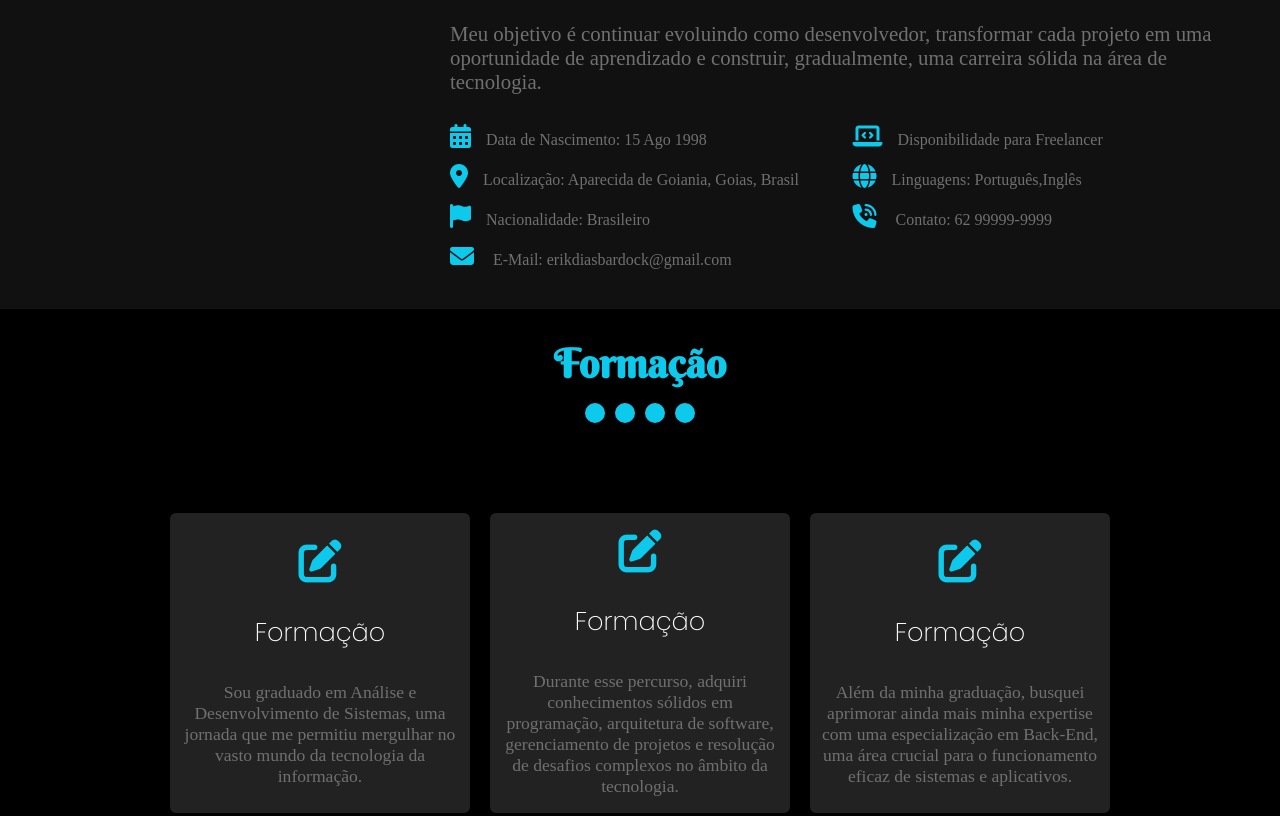
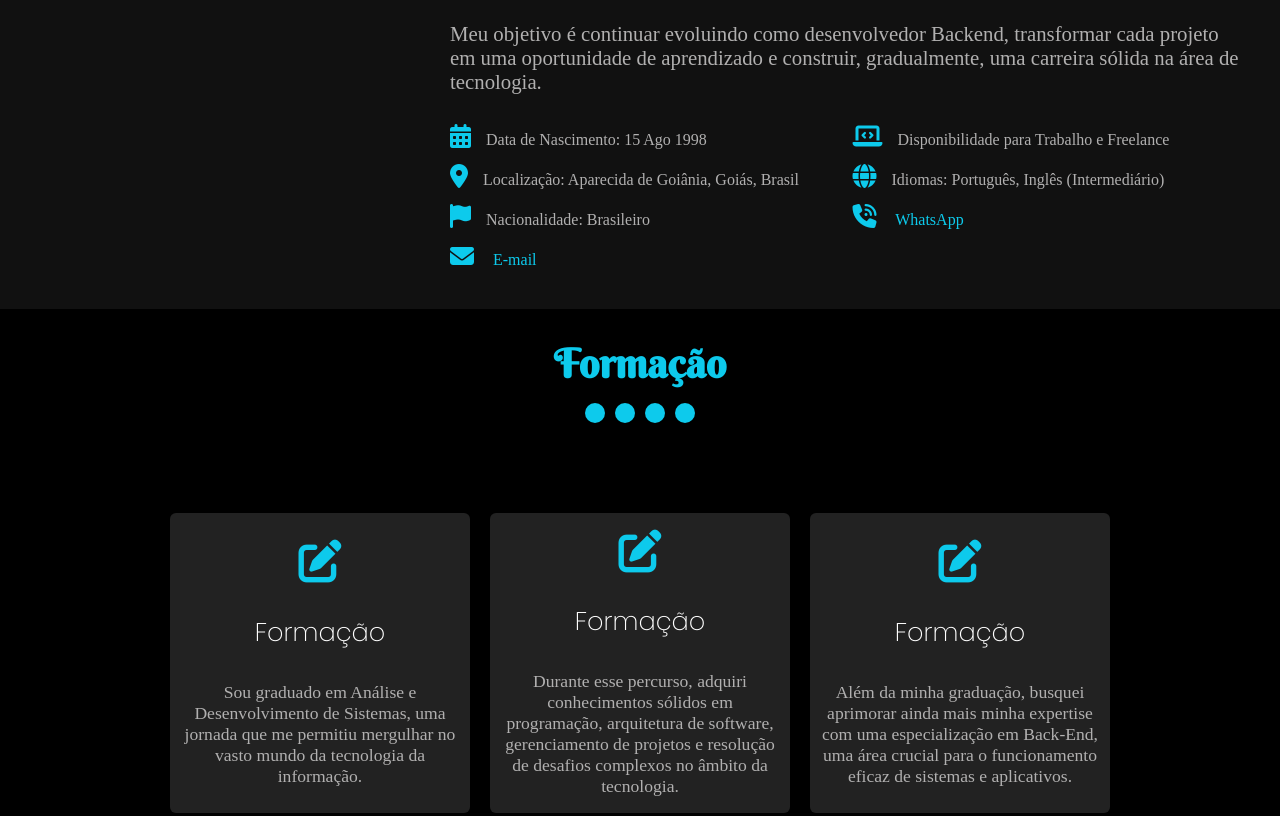
Before and after one commit to ErikDiasS/Trabalho-de-Portfolio, a plain HTML site: page index.html in a window 1280 px wide. Shown: the part 1789-2605 px from the top of the page. Drawn offline with Linux system fonts and the light colour scheme.

Commit message:
atualiza perfil e informações de contato

```diff
--- a/index.html
+++ b/index.html
@@ -94,19 +94,29 @@ RU: 414884-->
     <br>
     <br>
 
-    Meu objetivo é continuar evoluindo como desenvolvedor, transformar cada projeto em uma
+    Meu objetivo é continuar evoluindo como desenvolvedor Backend, transformar cada projeto em uma
     oportunidade de aprendizado e construir, gradualmente, uma carreira sólida na área de
     tecnologia.
 </p>
 </div>
 <div class="sobre_info">
     <p><i class="fa-solid fa-calendar-days"></i>Data de Nascimento: 15 Ago 1998</p>
-             <p><i class="fa-sharp fa-solid fa-laptop-code"></i>Disponibilidade para Freelancer</p>
-             <p><i class="fa-solid fa-location-dot"></i>Localização: Aparecida de Goiania, Goias, Brasil</p>
-             <p><i class="fa-sharp fa-solid fa-globe"></i>Linguagens: Português,Inglês</p>
+    <p><i class="fa-sharp fa-solid fa-laptop-code"></i>Disponibilidade para Trabalho e Freelance</p>
+    <p><i class="fa-solid fa-location-dot"></i>Localização: Aparecida de Goiânia, Goiás, Brasil</p>
+    <p><i class="fa-sharp fa-solid fa-globe"></i>Idiomas: Português, Inglês (Intermediário)</p>
     <p><i class="fa-solid fa-flag"></i>Nacionalidade: Brasileiro</p>
-             <p><i class="fa-solid fa-phone-volume"></i> Contato: 62 99999-9999</p>
-             <p><i class="fa solid fa-envelope"></i> E-Mail: erikdiasbardock@gmail.com
+ <p>
+    <i class="fa-solid fa-phone-volume"></i>
+    <a href="https://wa.me/5562982637545" target="_blank">
+        WhatsApp
+    </a>
+</p>
+ <p>
+    <i class="fa-solid fa-envelope"></i>
+    <a href="https://mail.google.com/mail/?view=cm&fs=1&to=erikdiasbardock@gmail.com" target="_blank">
+        E-mail
+    </a>
+</p>
 </div>
     </article>
     </main>
--- a/style.css
+++ b/style.css
@@ -213,7 +213,7 @@ main .sobre {
     animation: sobeSecao .6s ease-in-out forwards;
     grid-column: 2/-1;
     display: grid;
-    color: #707070;
+    color: #b1b0b0;
     grid-template-columns: 1fr 1fr ;
 }
 
@@ -260,8 +260,11 @@ main .sobre {
     padding-right: 15px;
     font-size: 1.5rem;
 }
-
-sobre.info p {
+.sobre_info a {
+    color: #0dcaec;
+    text-decoration: none;
+}
+sobre_info p {
     font-size: .9rem;
 }
 
@@ -391,7 +394,7 @@ RU: 414884*/
 }
 
 .formacao ul li p {
-    color: #707070;
+    color: #b1b0b0;
     font-size: 1.1rem;
 }
 
@@ -517,7 +520,7 @@ RU: 414884*/
     margin: 10px 0;
 }
 .resumo_simples .experience_content div p {
-    color: #707070;
+    color: #b1b0b0;
     font-size: 1.1rem;
 }
 
@@ -633,7 +636,7 @@ RU: 414884*/
 
 .funfacts ul li p {
     padding-left: 10 px;
-    color: #707070;
+    color: #b1b0b0;
     font-weight: bold;
     font-family: 'Poppins';
 }
@@ -704,7 +707,7 @@ RU: 414884*/
     background-color: #222;
     border: 1px solid #333;
     padding: 6px 20px;
-    color: #707070;
+    color: #b1b0b0;
 }
 
 .projects_armazenamento ul {
@@ -738,7 +741,7 @@ RU: 414884*/
     justify-self: center;
     padding: 20px 40px;
     border: 1pc solid #333;
-    color: #707070;
+    color: #b1b0b0;
 }
 
 @keyframes animationImagemButton{
```
Lines whose indentation alone changed are shown as unchanged.
